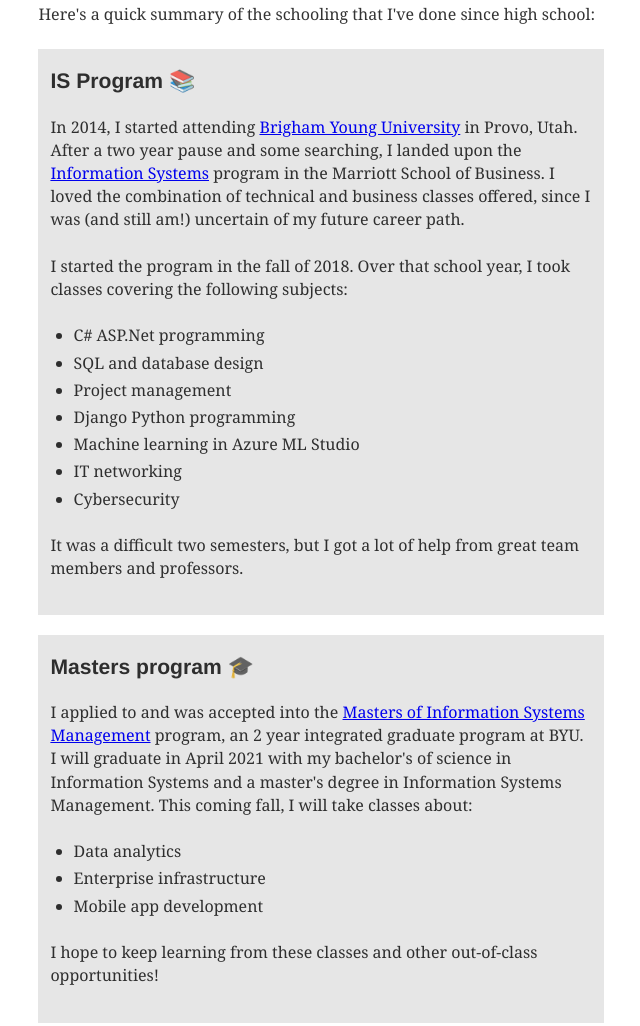
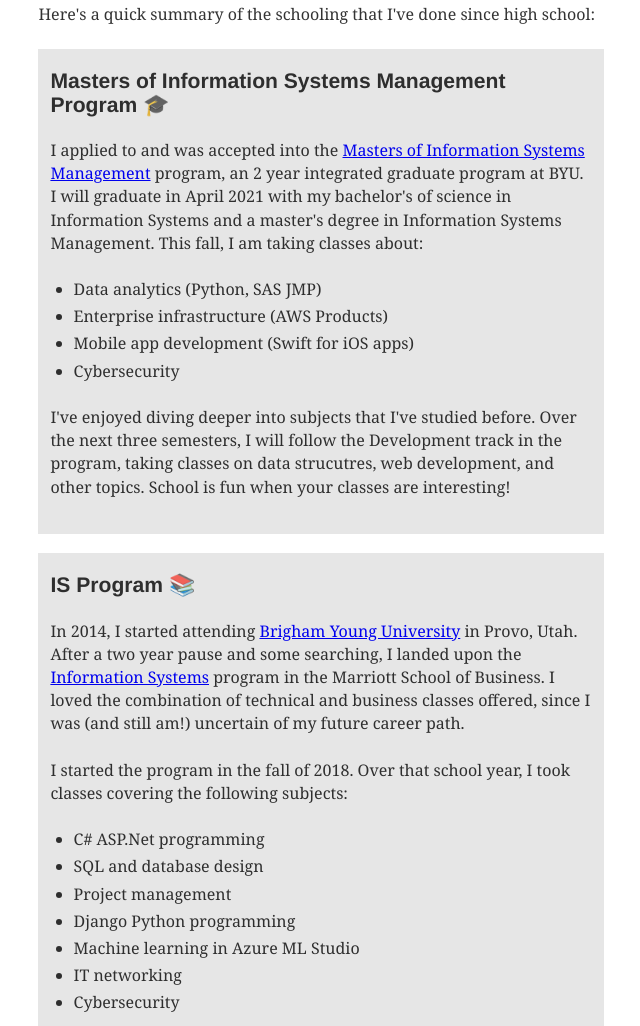
Before and after one commit to rrosenlof/rrosenlof.github.io, a Gatsby site: page /school in a window 1280 px wide. Shown: the part 167-1193 px from the top of the page, without its empty margins (319-959 px from the left). Built offline with nearby package versions, Linux system fonts and the light colour scheme; Gatsby itself is replaced by a stand-in of ours; some packages are replaced by stand-ins of ours; what typography-theme-doelger would draw is missing.

Commit message:
updates to the school and work pages

```diff
--- a/src/pages/school.js
+++ b/src/pages/school.js
@@ -6,6 +6,17 @@ const SchoolPage = () => (
   <Layout>
     <h1>School</h1>
     <p>Here's a quick summary of the schooling that I've done since high school:</p>
+    <div class="work-section">
+      <h3>Masters of Information Systems Management Program &#127891;</h3>
+      <p>I applied to and was accepted into the <a href="https://marriottschool.byu.edu/infosys/mism/what-will-i-study/program-overview/">Masters of Information Systems Management</a> program, an 2 year integrated graduate program at BYU. I will graduate in April 2021 with my bachelor's of science in Information Systems and a master's degree in Information Systems Management. This fall, I am taking classes about:</p>
+      <ul class="work-section-list">
+        <li>Data analytics (Python, SAS JMP)</li>
+        <li>Enterprise infrastructure (AWS Products)</li>
+        <li>Mobile app development (Swift for iOS apps)</li>
+        <li>Cybersecurity</li>
+      </ul>
+      <p>I've enjoyed diving deeper into subjects that I've studied before. Over the next three semesters, I will follow the Development track in the program, taking classes on data strucutres, web development, and other topics. School is fun when your classes are interesting!</p>
+    </div>
     <div class="work-section">
       <h3>IS Program <span role="img">&#128218;</span></h3>
       <p>In 2014, I started attending <a href="https://www.byu.edu/">Brigham Young University</a> in Provo, Utah. After a two year pause and some searching, I landed upon the <a href="https://marriottschool.byu.edu/infosys/">Information Systems</a> program in the Marriott School of Business. I loved the combination of technical and business classes offered, since I was (and still am!) uncertain of my future career path.</p>
@@ -21,16 +32,7 @@ const SchoolPage = () => (
       </ul>
       <p>It was a difficult two semesters, but I got a lot of help from great team members and professors.</p>
     </div>
-    <div class="work-section">
-      <h3>Masters program &#127891;</h3>
-      <p>I applied to and was accepted into the <a href="https://marriottschool.byu.edu/infosys/mism/what-will-i-study/program-overview/">Masters of Information Systems Management</a> program, an 2 year integrated graduate program at BYU. I will graduate in April 2021 with my bachelor's of science in Information Systems and a master's degree in Information Systems Management. This coming fall, I will take classes about:</p>
-      <ul class="work-section-list">
-        <li>Data analytics</li>
-        <li>Enterprise infrastructure</li>
-        <li>Mobile app development</li>
-      </ul>
-      <p>I hope to keep learning from these classes and other out-of-class opportunities!</p>
-    </div>
+
     <SiteLinks></SiteLinks>
   </Layout>
 )
--- a/src/pages/work.js
+++ b/src/pages/work.js
@@ -6,6 +6,12 @@ const WorkPage = () => (
   <Layout>
     <h1>Work</h1>
     <p>Here's the work experience that I have had in the past few years:</p>
+    <div class="work-section">
+      <h3>BYU Administrative Solutions Group &#127979;</h3>
+      <p>Starting in the fall of 2019, I have worked for in the Administrative department at BYU as an application developer.</p>
+      <p>My main project is updating a website that all full-time employees (~3,000 people) at the university use for performance review at the end of each year. The website is written in PHP using the Zend framework. Before this job, I had never worked with PHP, so it's been a fun time learning a new language!</p>
+      <p>In this position, I will also be part of a team that updates the website from the LAMP stack to the MEAN stack. I also help provide IT support for about 70 full-time and student employees when needed. That aspect of the job has been surprisingly fun. I enjoy solving problems and getting out from behind the desk to talk with people.</p>
+    </div>
     <div class="work-section">
       <h3>FedEx &#128230;</h3>
       <p>For 10 weeks in the summer of 2019, I interned with <a href="https://www.fedex.com/">FedEx</a> in Colorado Springs, Colorado. I was able to be involved with full stack development on two agile scrum teams. We improved and maintained several applications dealing with international clearance for shipments.</p>
```
